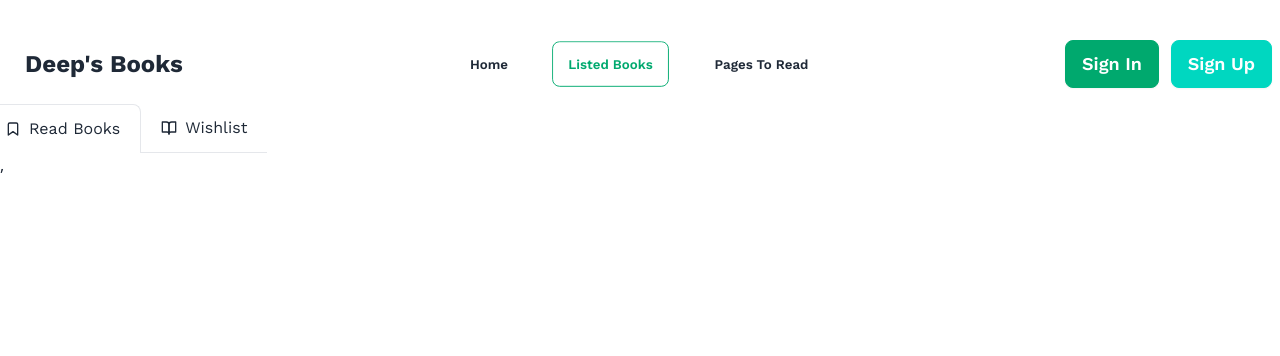
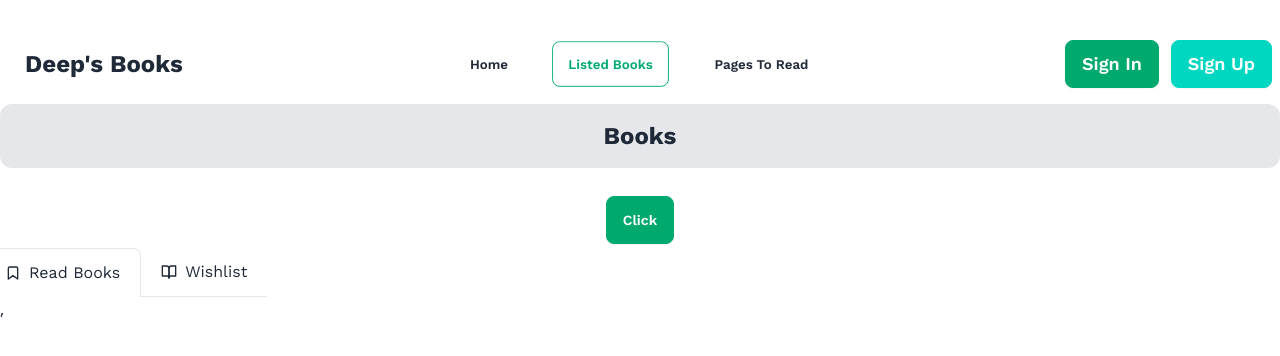
Before and after one commit to DeepsEffect/deep-books, a React (Vite) app: page /listedBooks in a window 1280 px wide. Shown: the top 356 px of the page. Built offline with nearby package versions, Linux system fonts and the light colour scheme; a web font is replaced by a local one.

Commit message:
header for the listed books and dropdown for sorting

```diff
--- a/src/Pages/ListedBooks.jsx
+++ b/src/Pages/ListedBooks.jsx
@@ -5,11 +5,36 @@ const ListedBooks = () => {
   const [tabIndex, setTabIndex] = useState(0);
   return (
     <div>
+      <div className="font-bold text-2xl text-center bg-gray-200 py-4 rounded-xl mb-6">
+        <h2>Books</h2>
+      </div>
+      {/* sort by menu */}
+      <div className="dropdown flex justify-center">
+        <div tabIndex={0} role="button" className="btn btn-success text-white m-1">
+          Click
+        </div>
+        <ul
+          tabIndex={0}
+          className="dropdown-content z-[1] menu p-2 mt-16 shadow bg-base-100 rounded-box w-52"
+        >
+          <li>
+            <a>Ratings</a>
+          </li>
+          <li>
+            <a>Number Of Pages</a>
+          </li>
+          <li>
+            <a>Published Year</a>
+          </li>
+        </ul>
+      </div>
       <div className="flex items-start -mx-4 overflow-x-auto overflow-y-hidden sm:justify-start flex-nowrap  dark:text-gray-800">
         <Link
-          to={''}
-          onClick={()=> setTabIndex(0)}
-          className={`flex items-center flex-shrink-0 px-5 py-3 space-x-2 ${tabIndex === 0 ? 'border border-b-0' : 'border-b'} rounded-t-lg dark:border-gray-600 dark:text-gray-900`}
+          to={""}
+          onClick={() => setTabIndex(0)}
+          className={`flex items-center flex-shrink-0 px-5 py-3 space-x-2 ${
+            tabIndex === 0 ? "border border-b-0" : "border-b"
+          } rounded-t-lg dark:border-gray-600 dark:text-gray-900`}
         >
           <svg
             xmlns="http://www.w3.org/2000/svg"
@@ -26,9 +51,11 @@ const ListedBooks = () => {
           <span>Read Books</span>
         </Link>
         <Link
-          to={'wishlist'}
-          onClick={()=> setTabIndex(1)}
-          className={`flex items-center flex-shrink-0 px-5 py-3 space-x-2 ${tabIndex === 1 ? 'border border-b-0' : 'border-b'} rounded-t-lg dark:border-gray-600 dark:text-gray-900`}
+          to={"wishlist"}
+          onClick={() => setTabIndex(1)}
+          className={`flex items-center flex-shrink-0 px-5 py-3 space-x-2 ${
+            tabIndex === 1 ? "border border-b-0" : "border-b"
+          } rounded-t-lg dark:border-gray-600 dark:text-gray-900`}
         >
           <svg
             xmlns="http://www.w3.org/2000/svg"
```
